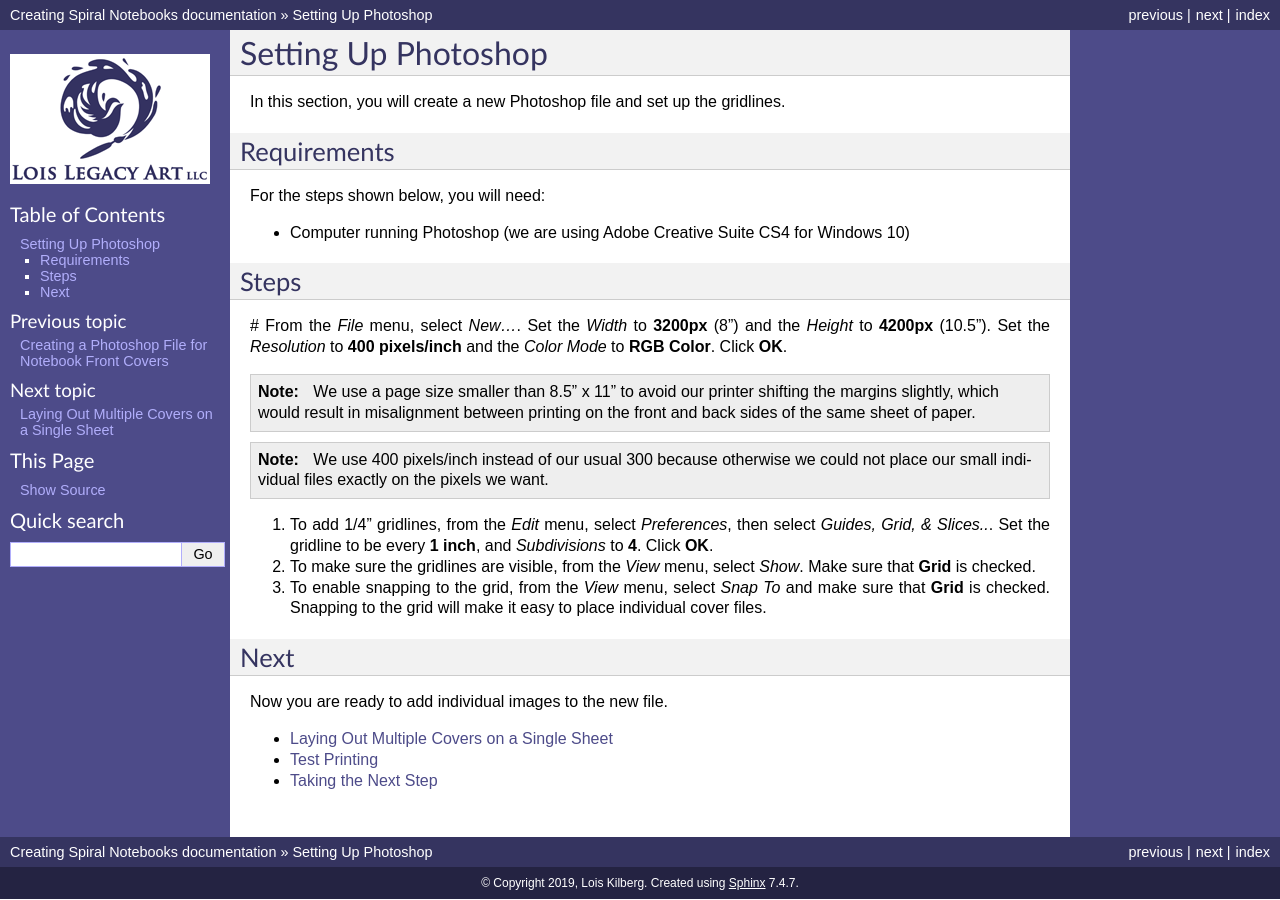
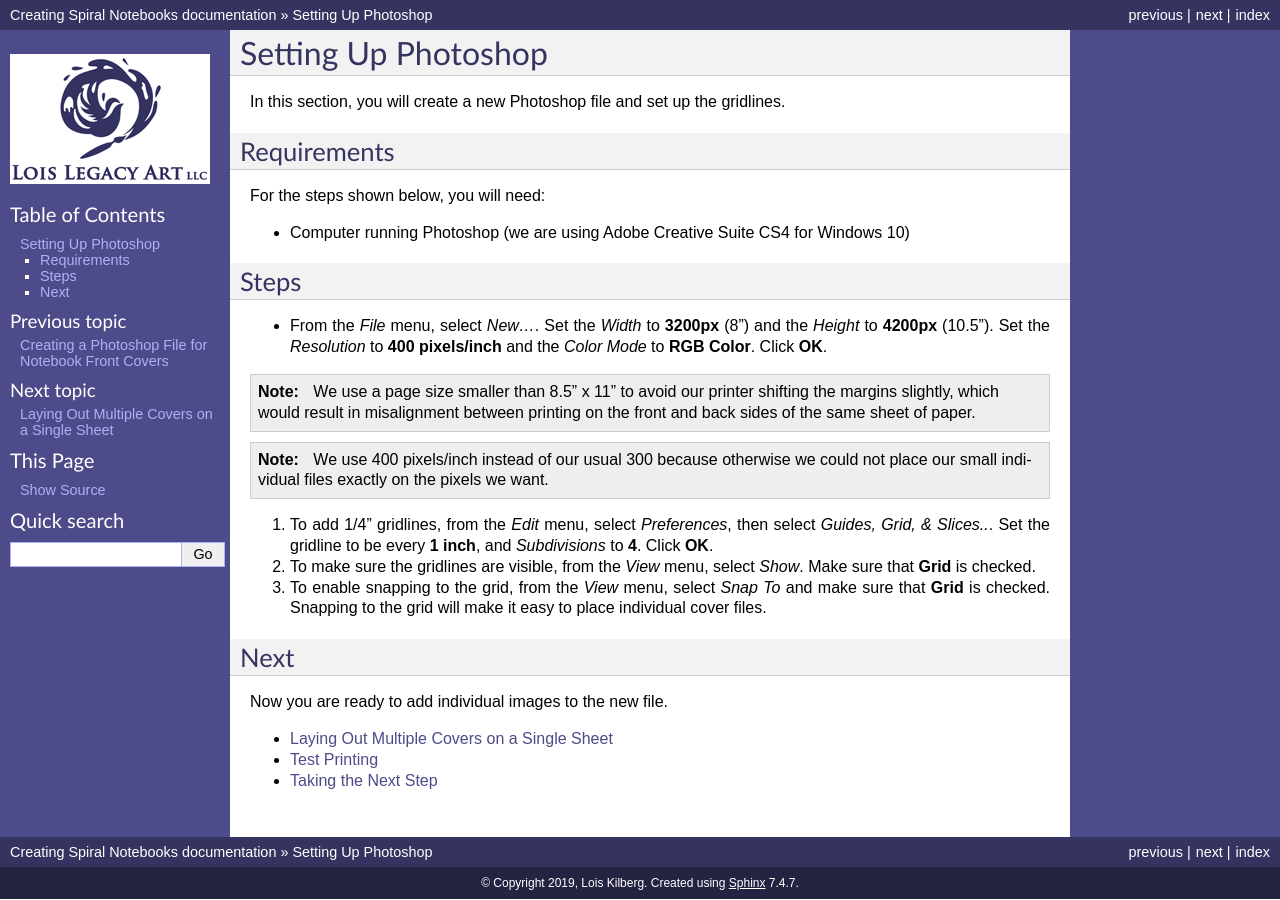
Before and after one commit to loiskilberg/FinalProject, a Sphinx documentation site: the page built from source/01_settingUpPhotoshop.rst, in a window 1280 px wide. Built offline with Sphinx 7.4.7, drawn with Linux system fonts in a browser that asks for light colours.

Commit message:
correct the bullet

```diff
--- a/source/01_settingUpPhotoshop.rst
+++ b/source/01_settingUpPhotoshop.rst
@@ -16,7 +16,7 @@
 Steps
 =====
 
-# From the *File* menu, select *New...*. Set the *Width* to **3200px** (8") and the *Height* to **4200px** (10.5"). Set the *Resolution* to **400 pixels/inch** and the *Color Mode* to **RGB Color**. Click **OK**.
+* From the *File* menu, select *New...*. Set the *Width* to **3200px** (8") and the *Height* to **4200px** (10.5"). Set the *Resolution* to **400 pixels/inch** and the *Color Mode* to **RGB Color**. Click **OK**.
 
 .. note:: We use a page size smaller than 8.5" x 11" to avoid our printer shifting the margins slightly, which would result in misalignment between printing on the front and back sides of the same sheet of paper.
 
```
